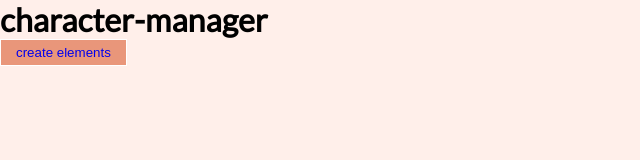
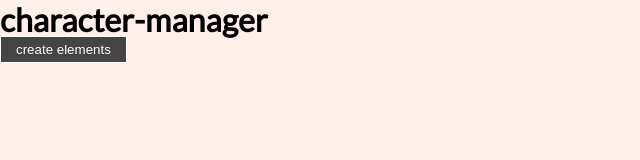
Before and after one commit to mehdoche1988/character-manager, a website built with Parcel: page index.html in a window 1280 px wide. In both pictures the pointer is over the button "create elements". Shown: the whole page, without its empty margins (0-640 px from the left). Built offline with nearby package versions, Linux system fonts and the light colour scheme; no server answers.

Commit message:
ajout css

```diff
--- a/assets/css/style.css
+++ b/assets/css/style.css
@@ -94,6 +94,13 @@ button {
   color: white;
   border: 1px solid white;
   outline: none;
+  transition: all 0.5s ease-in-out;
+}
+
+button:hover{
+  background-color:#444;
+  color: white;
+  transform:translateY(-3px);
 }
 
 @keyframes fadeInFromNone {
@@ -177,7 +184,8 @@ padding: 2em;
   font-weight: bold;
   text-align: center;
   margin-bottom: 1%;
+}
 
-
-
+a{
+  color: white;
 }
--- a/assets/js/main.js
+++ b/assets/js/main.js
@@ -151,7 +151,7 @@ async function updateCharById(idCahr) {
   let imgurl;
   document.getElementById("form-edit").addEventListener("submit", async (e) => {
     e.preventDefault()
-
+    document.querySelector(".content-edit").classList.remove("open")
     await fetchDataById(idCahr).then((data) => {
       imgurl = data.image
     })
```
